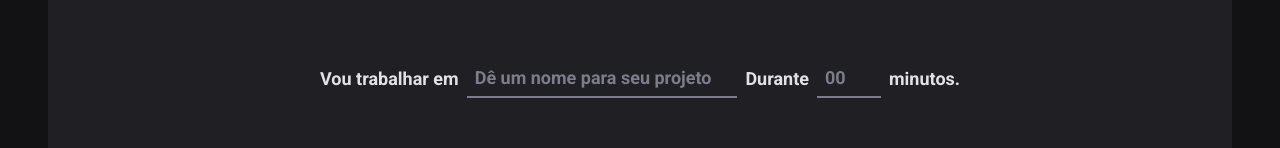
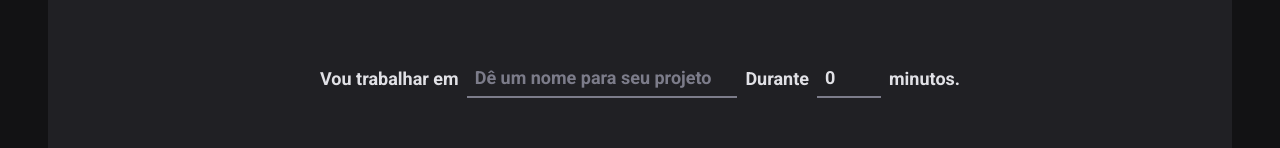
Before and after one commit to felipefrizzovg/ignite-timer, a React (Vite) app: page / in a window 1280 px wide. Shown: the part 166-314 px from the top of the page. Built offline with nearby package versions, Linux system fonts and the light colour scheme.

Commit message:
Using Typescript on the form

```diff
--- a/src/pages/Home/index.tsx
+++ b/src/pages/Home/index.tsx
@@ -21,12 +21,18 @@
     .max(60, 'O ciclo precisa ser de no máximo 60 minutos'),
 })
 
+type NewCycleFormData = zod.infer<typeof newCycleFormValidationSchema>
+
 export function Home() {
-  const { register, handleSubmit, watch } = useForm({
+  const { register, handleSubmit, watch } = useForm<NewCycleFormData>({
     resolver: zodResolver(newCycleFormValidationSchema),
+    defaultValues: {
+      task: '',
+      minutesAmount: 0,
+    },
   })
 
-  function handleCreateNewCycle(data) {
+  function handleCreateNewCycle(data: NewCycleFormData) {
     console.log(data)
   }
 
```
